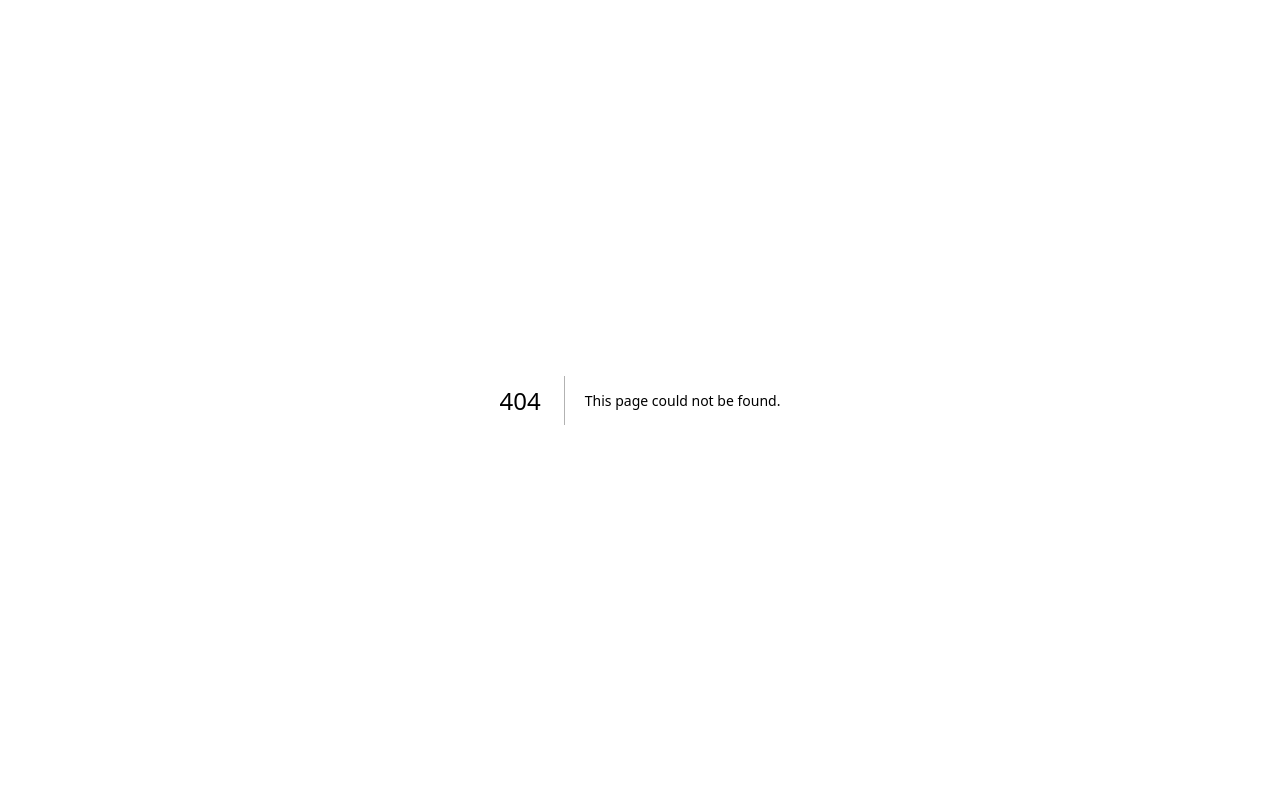
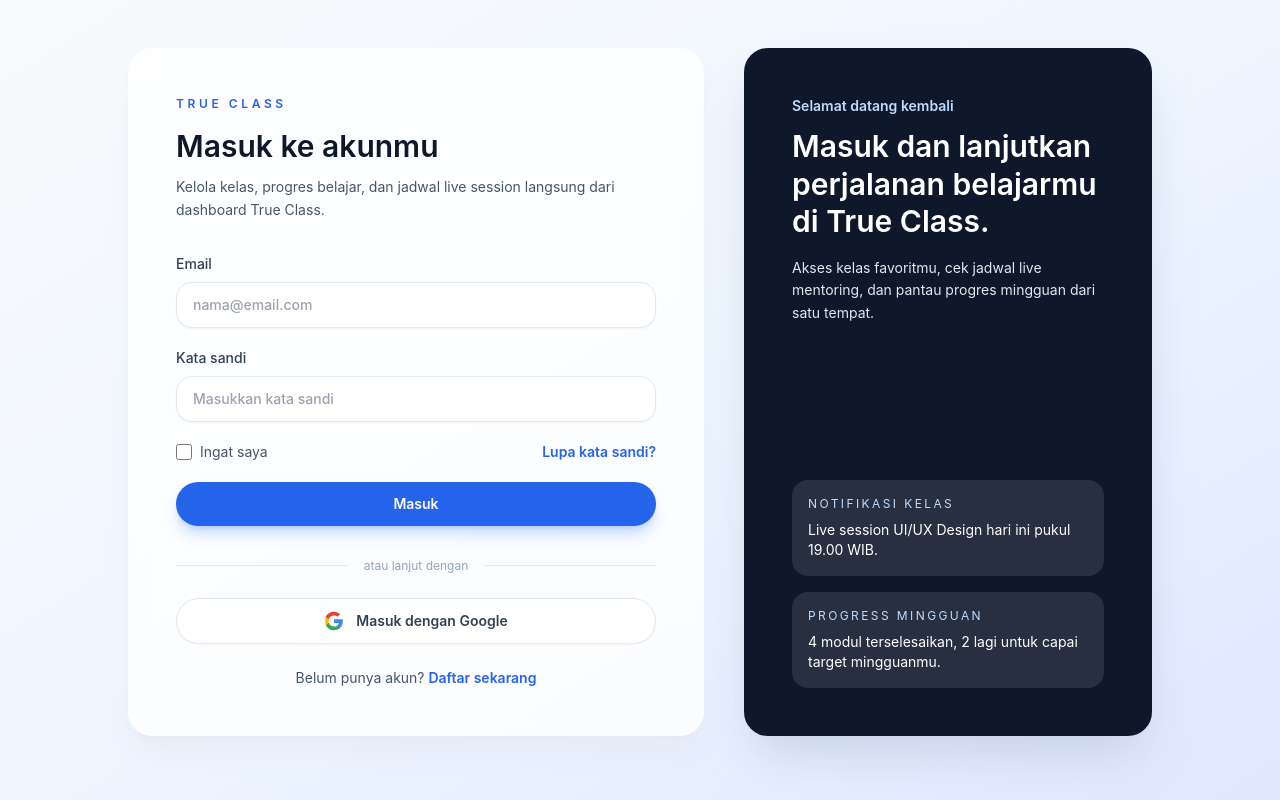
Before and after one commit to palimooutsite/true-class-app, a Next.js app in the folder frontend/: page /login in a window 1280 px wide. Before the commit this address had no page. Built offline with nearby package versions, Linux system fonts and the light colour scheme.

Commit message:
Add login page and link CTAs

```diff
--- /dev/null
+++ b/frontend/app/login/page.tsx
@@ -0,0 +1,129 @@
+export default function LoginPage() {
+  return (
+    <main className="min-h-screen bg-gradient-to-br from-slate-50 via-blue-50 to-indigo-100 px-6 py-12 sm:px-10 lg:px-20">
+      <div className="mx-auto flex w-full max-w-5xl flex-col items-center gap-10 lg:flex-row lg:items-stretch">
+        <section className="w-full max-w-xl rounded-3xl bg-white/80 p-8 shadow-xl shadow-slate-200/60 backdrop-blur lg:p-12">
+          <p className="text-xs font-semibold uppercase tracking-[0.3em] text-blue-600">
+            True Class
+          </p>
+          <h1 className="mt-4 text-3xl font-semibold text-slate-900">
+            Masuk ke akunmu
+          </h1>
+          <p className="mt-3 text-sm leading-relaxed text-slate-600">
+            Kelola kelas, progres belajar, dan jadwal live session langsung dari
+            dashboard True Class.
+          </p>
+
+          <form className="mt-8 space-y-5">
+            <label className="block text-sm font-medium text-slate-700">
+              Email
+              <input
+                className="mt-2 w-full rounded-2xl border border-slate-200 bg-white px-4 py-3 text-sm text-slate-700 shadow-sm focus:border-blue-500 focus:outline-none focus:ring-2 focus:ring-blue-200"
+                placeholder="nama@email.com"
+                type="email"
+              />
+            </label>
+            <label className="block text-sm font-medium text-slate-700">
+              Kata sandi
+              <input
+                className="mt-2 w-full rounded-2xl border border-slate-200 bg-white px-4 py-3 text-sm text-slate-700 shadow-sm focus:border-blue-500 focus:outline-none focus:ring-2 focus:ring-blue-200"
+                placeholder="Masukkan kata sandi"
+                type="password"
+              />
+            </label>
+            <div className="flex flex-wrap items-center justify-between gap-3 text-sm">
+              <label className="flex items-center gap-2 text-slate-600">
+                <input
+                  className="h-4 w-4 rounded border-slate-300 text-blue-600 focus:ring-blue-500"
+                  type="checkbox"
+                />
+                Ingat saya
+              </label>
+              <button
+                className="font-semibold text-blue-600 hover:text-blue-700"
+                type="button"
+              >
+                Lupa kata sandi?
+              </button>
+            </div>
+            <button className="w-full rounded-full bg-blue-600 px-6 py-3 text-sm font-semibold text-white shadow-lg shadow-blue-500/30 transition hover:bg-blue-700">
+              Masuk
+            </button>
+          </form>
+
+          <div className="mt-8 flex items-center gap-4 text-xs text-slate-400">
+            <span className="h-px flex-1 bg-slate-200" />
+            atau lanjut dengan
+            <span className="h-px flex-1 bg-slate-200" />
+          </div>
+
+          <button className="mt-6 flex w-full items-center justify-center gap-3 rounded-full border border-slate-200 bg-white px-6 py-3 text-sm font-semibold text-slate-700 shadow-sm transition hover:border-slate-300 hover:text-slate-900">
+            <svg
+              aria-hidden="true"
+              className="h-5 w-5"
+              viewBox="0 0 24 24"
+            >
+              <path
+                d="M22.56 12.25c0-.78-.07-1.53-.2-2.25H12v4.26h5.92a5.07 5.07 0 01-2.2 3.33v2.77h3.56c2.08-1.92 3.28-4.75 3.28-8.11z"
+                fill="#4285F4"
+              />
+              <path
+                d="M12 23c2.97 0 5.46-.98 7.28-2.64l-3.56-2.77c-.99.66-2.26 1.06-3.72 1.06-2.86 0-5.29-1.93-6.16-4.52H2.18v2.84A10.99 10.99 0 0012 23z"
+                fill="#34A853"
+              />
+              <path
+                d="M5.84 14.13A6.57 6.57 0 015.5 12c0-.74.13-1.46.34-2.13V7.03H2.18A10.99 10.99 0 001.5 12c0 1.77.42 3.45 1.18 4.97l3.16-2.84z"
+                fill="#FBBC05"
+              />
+              <path
+                d="M12 5.36c1.62 0 3.06.56 4.2 1.64l3.15-3.15C17.46 2.09 14.97 1 12 1 7.53 1 3.66 3.58 2.18 7.03l3.16 2.84C6.71 7.29 9.14 5.36 12 5.36z"
+                fill="#EA4335"
+              />
+            </svg>
+            Masuk dengan Google
+          </button>
+
+          <p className="mt-6 text-center text-sm text-slate-600">
+            Belum punya akun?{" "}
+            <button className="font-semibold text-blue-600 hover:text-blue-700">
+              Daftar sekarang
+            </button>
+          </p>
+        </section>
+
+        <aside className="flex w-full flex-1 flex-col justify-between rounded-3xl bg-slate-900 p-8 text-white shadow-2xl shadow-slate-400/40 lg:p-12">
+          <div>
+            <p className="text-sm font-semibold text-blue-200">
+              Selamat datang kembali
+            </p>
+            <h2 className="mt-3 text-3xl font-semibold leading-tight">
+              Masuk dan lanjutkan perjalanan belajarmu di True Class.
+            </h2>
+            <p className="mt-4 text-sm leading-relaxed text-slate-200">
+              Akses kelas favoritmu, cek jadwal live mentoring, dan pantau progres
+              mingguan dari satu tempat.
+            </p>
+          </div>
+          <div className="mt-10 space-y-4">
+            <div className="rounded-2xl bg-white/10 p-4">
+              <p className="text-xs uppercase tracking-[0.2em] text-blue-200">
+                Notifikasi Kelas
+              </p>
+              <p className="mt-2 text-sm text-white">
+                Live session UI/UX Design hari ini pukul 19.00 WIB.
+              </p>
+            </div>
+            <div className="rounded-2xl bg-white/10 p-4">
+              <p className="text-xs uppercase tracking-[0.2em] text-blue-200">
+                Progress Mingguan
+              </p>
+              <p className="mt-2 text-sm text-white">
+                4 modul terselesaikan, 2 lagi untuk capai target mingguanmu.
+              </p>
+            </div>
+          </div>
+        </aside>
+      </div>
+    </main>
+  );
+}
--- a/frontend/app/page.tsx
+++ b/frontend/app/page.tsx
@@ -1,3 +1,5 @@
+import Link from "next/link";
+
 const features = [
   {
     title: "Kelas Interaktif",
@@ -56,9 +58,12 @@
             <a className="hover:text-slate-900" href="#harga">
               Harga
             </a>
-            <button className="rounded-full border border-slate-200 bg-white px-4 py-2 text-sm font-semibold text-slate-700 shadow-sm transition hover:border-slate-300 hover:text-slate-900">
+            <Link
+              className="rounded-full border border-slate-200 bg-white px-4 py-2 text-sm font-semibold text-slate-700 shadow-sm transition hover:border-slate-300 hover:text-slate-900"
+              href="/login"
+            >
               Masuk
-            </button>
+            </Link>
           </div>
         </nav>
 
@@ -75,9 +80,12 @@
               mentor yang responsif, dan komunitas yang saling mendukung.
             </p>
             <div className="mt-6 flex flex-wrap gap-4">
-              <button className="rounded-full bg-blue-600 px-6 py-3 text-sm font-semibold text-white shadow-lg shadow-blue-500/30 transition hover:bg-blue-700">
+              <Link
+                className="rounded-full bg-blue-600 px-6 py-3 text-sm font-semibold text-white shadow-lg shadow-blue-500/30 transition hover:bg-blue-700"
+                href="/login"
+              >
                 Mulai Belajar
-              </button>
+              </Link>
               <button className="rounded-full border border-blue-200 bg-white px-6 py-3 text-sm font-semibold text-blue-600 transition hover:border-blue-300 hover:text-blue-700">
                 Lihat Kurikulum
               </button>
```
